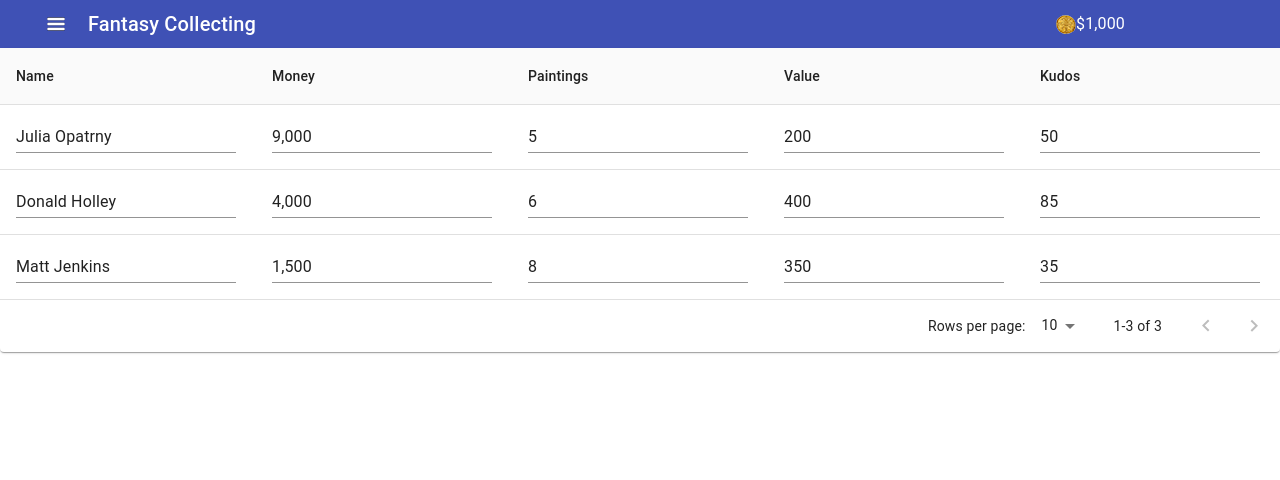
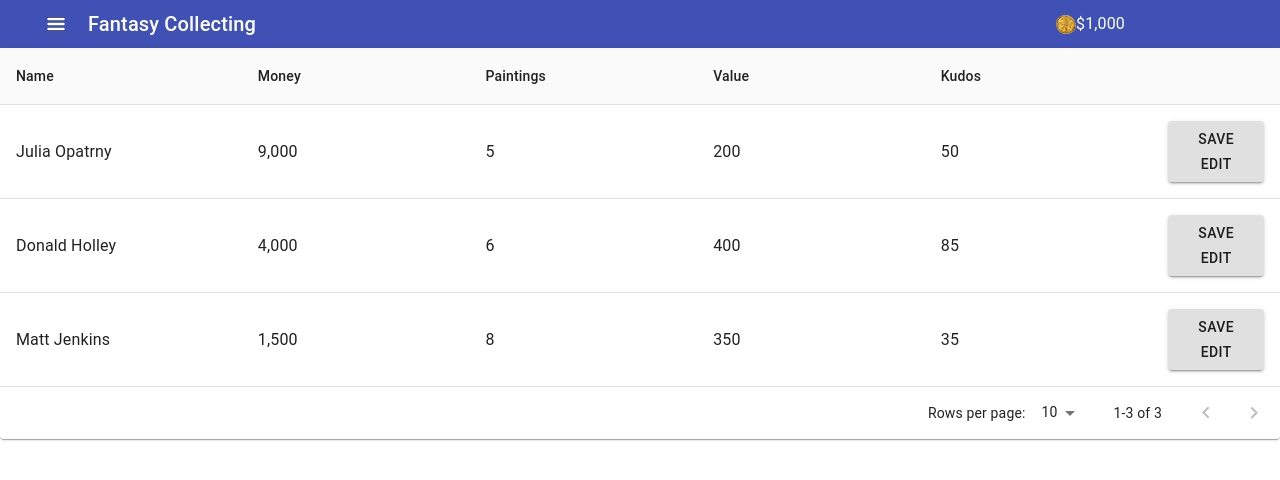
Before and after one commit to matthewjenkins97/Fantasy-Collecting, a React (Create React App) app: page /table in a window 1280 px wide. Shown: the top 480 px of the page. Built offline with nearby package versions, Linux system fonts and the light colour scheme.

Commit message:
save edit table

```diff
--- a/src/components/table.js
+++ b/src/components/table.js
@@ -8,6 +8,8 @@ import TableHead from '@material-ui/core/TableHead';
 import TablePagination from '@material-ui/core/TablePagination';
 import TableRow from '@material-ui/core/TableRow';
 import Input from '@material-ui/core/Input';
+import Button from '@material-ui/core/Button';
+import InputBase from '@material-ui/core/InputBase';
 
 const columns = [
     { id: 'name', label: 'Name', minWidth: 170 },
@@ -15,6 +17,7 @@ const columns = [
     { id: 'paintings', label: 'Paintings', minWidth: 100 },
     { id: 'value', label: 'Value', minWidth: 100 },
     { id: 'kudos', label: 'Kudos', minWidth: 100 },
+    { id: 'change', minWidth: 50 },
   ];
 
 function createData(name, paintings, money, value, kudos) {
@@ -76,12 +79,22 @@ export default function StickyHeadTable() {
                       const value = row[column.id];
                       return (
                         <TableCell key={column.id} align={column.align}>
-                            <Input
-                            defaultValue={value}
-                            inputProps={{
-                              'aria-label': 'description',
-                            }}
-                          />
+                            { (column.id == 'change') ?
+                            (<Button variant="contained">Save Edit</Button>)
+                             :
+                            <InputBase
+                             defaultValue={value}
+                             inputProps={{
+                                 'aria-label': 'description',
+                                 }}
+                            />
+                            // <Input
+                            // defaultValue={value}
+                            // inputProps={{
+                            //   'aria-label': 'description',
+                            //   }}
+                            // />
+                          }
                           {/* {column.format && typeof value === 'number' ? column.format(value) : value} */}
                         </TableCell>
                       );
```
